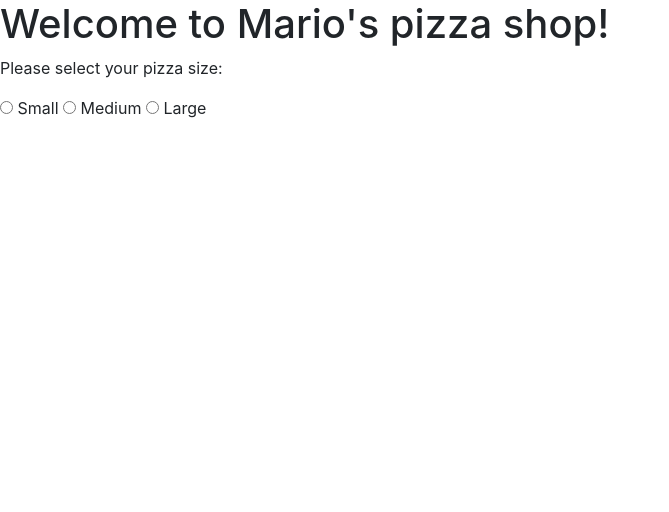
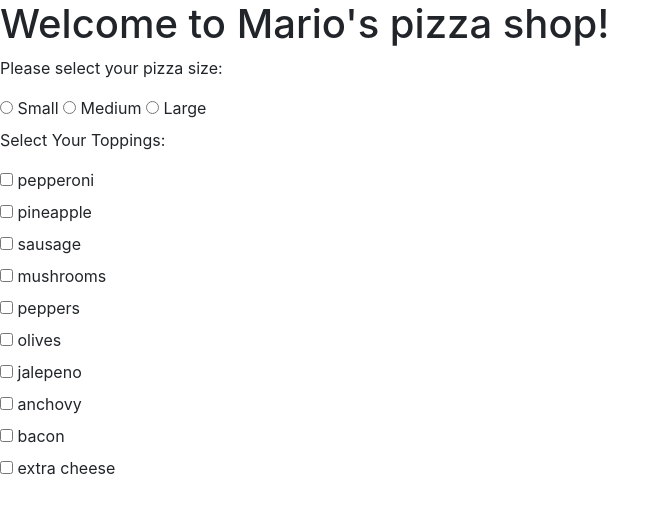
Before and after one commit to nsncowan/pizza-parlor, a plain HTML site: page index.html in a window 1280 px wide. Shown: the whole page, without its empty margins (0-669 px from the left). Drawn offline with nearby package versions, Linux system fonts and the light colour scheme.

Commit message:
add form for topping selection.

```diff
--- a/index.html
+++ b/index.html
@@ -16,9 +16,30 @@
         <label for="medium">Medium</label>
         <input type="radio" id="large" name="pizzaSize" value="large">
         <label for="large">Large</label>
+
+        <p>Select Your Toppings:</p>
+        <input type="checkbox" name="pizzaTopping" value="pepperoni" id="pepperoni">
+        <label for="pepperoni">pepperoni</label><br>
+        <input type="checkbox" name="pizzaTopping" value="pineapple" id="pineapple">
+        <label for="pineapple">pineapple</label><br>
+        <input type="checkbox" name="pizzaTopping" value="sausage" id="sausage">
+        <label for="sausage">sausage</label><br>
+        <input type="checkbox" name="pizzaTopping" value="mushrooms" id="mushrooms">
+        <label for="mushrooms">mushrooms</label><br>
+        <input type="checkbox" name="pizzaTopping" value="peppers" id="peppers">
+        <label for="peppers">peppers</label><br>
+        <input type="checkbox" name="pizzaTopping" value="olives" id="olives">
+        <label for="olives">olives</label><br>
+        <input type="checkbox" name="pizzaTopping" value="jalepeno" id="jalepeno">
+        <label for="jalepeno">jalepeno</label><br>
+        <input type="checkbox" name="pizzaTopping" value="anchovy" id="anchovy">
+        <label for="anchovy">anchovy</label><br>
+        <input type="checkbox" name="pizzaTopping" value="bacon" id="bacon">
+        <label for="bacon">bacon</label><br>
+        <input type="checkbox" name="pizzaTopping" value="extraCheese" id="extraCheese">
+        <label for="extraCheese">extra cheese</label><br>
+
       </form>
-
-
 
 
 
```
Lines whose indentation alone changed are shown as unchanged.
